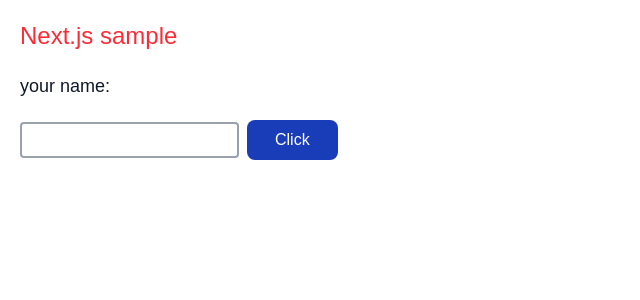
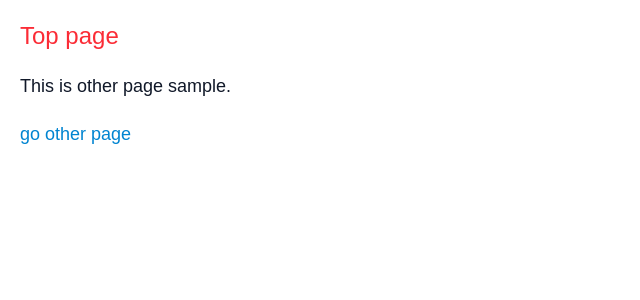
Before and after one commit to HyunWeb/sample_next_app, a Next.js app: page / in a window 1280 px wide. Shown: the top 300 px of the page, without its empty margins (0-640 px from the left). Built offline with nearby package versions, Linux system fonts and the light colour scheme.

Commit message:
Next.js 라우팅 학습

```diff
--- a/src/app/globals.css
+++ b/src/app/globals.css
@@ -40,3 +40,7 @@
 .btn {
   @apply px-7 py-2 mx-2 bg-blue-800 text-white rounded-lg;
 }
+
+:any-link {
+  @apply text-lg m-5 text-sky-600;
+}
--- /dev/null
+++ b/src/app/other/page.tsx
@@ -0,0 +1,13 @@
+import Link from "next/link";
+
+export default function Other() {
+  return (
+    <main>
+      <h1 className="title">Other page</h1>
+      <p className="msg">이건 다른 페이지 입니다.</p>
+      <div>
+        <Link href="/">go back!!</Link>
+      </div>
+    </main>
+  );
+}
--- a/src/app/page.tsx
+++ b/src/app/page.tsx
@@ -1,35 +1,13 @@
-"use client";
-
-import { useState } from "react";
+import Link from "next/link";
 
 export default function Home() {
-  var [input, setInput] = useState("");
-  var [message, setMessage] = useState("your name:");
-
-  const doChange = (event) => {
-    setInput(event.target.value);
-  };
-
-  const doClick = () => {
-    setMessage("Hello, " + input + "!!");
-    setInput("");
-  };
-
   return (
     <main>
-      <h1 className="title">Next.js sample</h1>
-      <p className="msg">{message}</p>
-      <div className="m-5">
-        <input
-          type="text"
-          onChange={doChange}
-          value={input}
-          className="input"
-        />
-        <button onClick={doClick} className="btn">
-          Click
-        </button>
+      <h1 className="title">Top page</h1>
+      <p className="msg">This is other page sample.</p>
+      <div>
+        <Link href="/other">go other page</Link>
       </div>
     </main>
-  ); //return의 끝
+  );
 }
```
